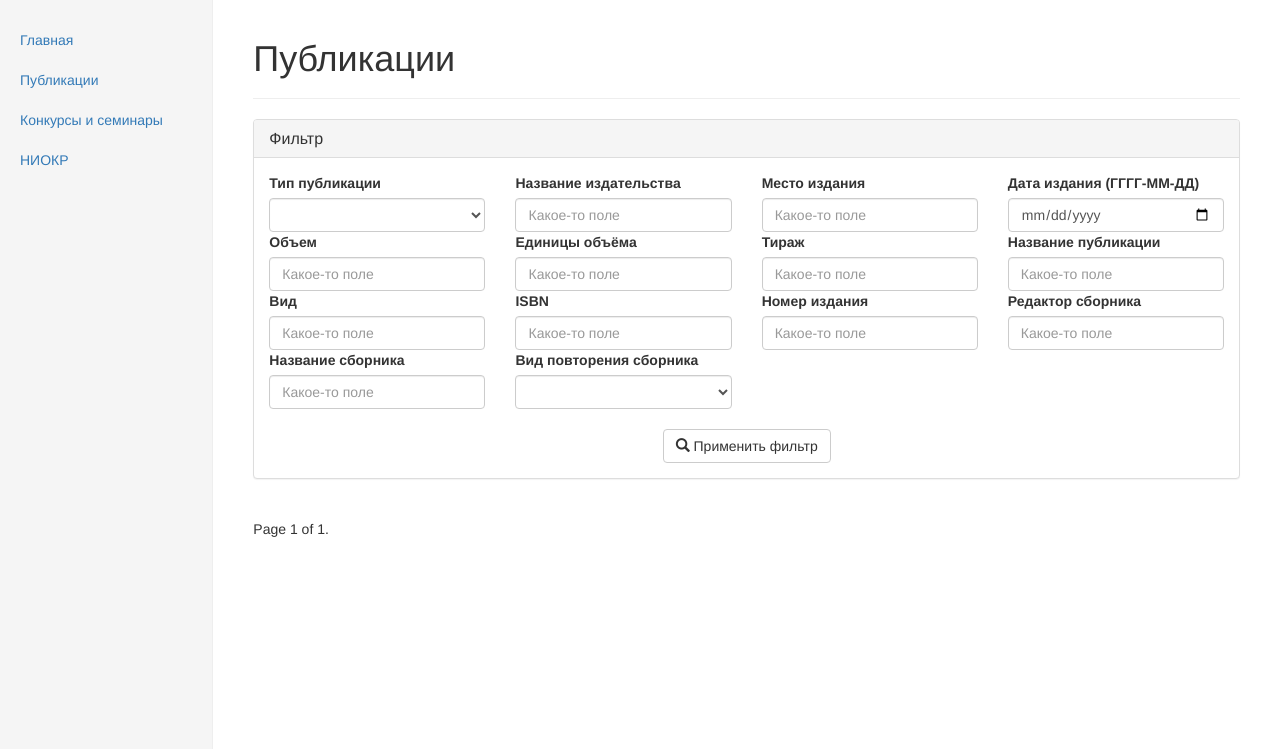
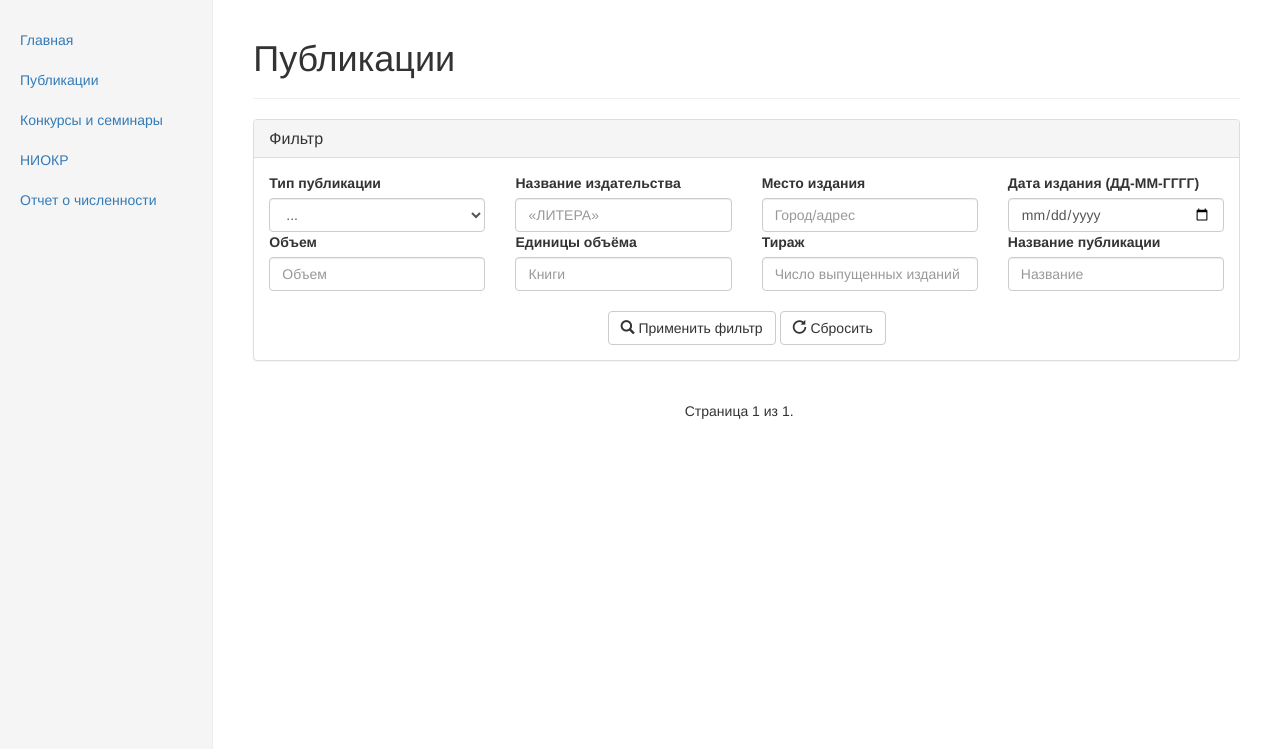
Before and after one commit to dartl/IS_ScientificWork, a Django app: page /scientificWork/publications in a window 1280 px wide. Shown: the part 51-800 px from the top of the page. Run offline with Django 3.2, Linux system fonts and the light colour scheme; data that the repository does not hold is empty; some libraries are stand-ins or nearby versions.

Commit message:
Добавлена страница численности и другие правки
Добавлена страница с численность аспирантов, докторантов, соискателей и
стажёров
Изменен внешний вид вывода элементов Публикаций, изменено отображение
варьированных полей в фильтре

```diff
--- a/rootSite/settings.py
+++ b/rootSite/settings.py
@@ -31,6 +31,7 @@ ALLOWED_HOSTS = []
 # although not all choices may be available on all operating systems.
 # In a Windows environment this must be set to your system time zone.
 TIME_ZONE = 'Europe/Moscow'
+
 
 # Language code for this installation. All choices can be found here:
 # http://www.i18nguy.com/unicode/language-identifiers.html
--- a/scientificWork/static/scientificWork/css/style.css
+++ b/scientificWork/static/scientificWork/css/style.css
@@ -59,6 +59,10 @@ body {
  * Main content
  */
 
+.display-none {
+  display: none;
+}
+
 .main {
   padding: 20px;
 }
@@ -81,6 +85,15 @@ body {
 		margin:30px 0 0 0;
 	}
 
+  .main .content {}
+
+  .main .content .element {
+    border-bottom:1px solid rgba(0,0,0,0.1);
+    padding: 20px;
+    margin: 0 0 20px 0;
+  }
+
+
 /*
  * Placeholder dashboard ideas
  */
--- a/scientificWork/templates/scientificWork/publications.html
+++ b/scientificWork/templates/scientificWork/publications.html
@@ -2,17 +2,18 @@
 {% block title %}Публикации{% endblock %}
 {% block pagename %}Публикации{% endblock %}
 {% block content %}
-<div class="panel panel-default">
+<div class="panel panel-default filter">
     <div class="panel-heading">
         <h3 class="panel-title">Фильтр</h3>
     </div>
     <div class="panel-body">
-        <form role="form" action="publications" method="get">
+        <form role="form" action="publications" method="POST">
+        {% csrf_token %}
             <div class="row">
                 <div class="col-md-3">
-                    <label for="exampleInputEmail1">Тип публикации</label>
+                    <label for="typePublication">Тип публикации</label>
                     <select id="disabledSelect" name="typePublication" class="form-control">
-                        <option value="" selected></option>
+                        <option value="" selected>...</option>
                         <option value="guidelines">Методическое указание</option>
                         <option value="book">Книга</option>
                         <option value="journal">Статья в журнале</option>
@@ -21,111 +22,65 @@
                     </select>
                 </div>
                 <div class="col-md-3">
-                    <label for="exampleInputEmail1">Название издательства</label>
-                    <input type="text" name="publishingHouseName" class="form-control" placeholder="Какое-то поле">
+                    <label for="publishingHouseName">Название издательства</label>
+                    <input type="text" name="publishingHouseName" class="form-control" placeholder="«ЛИТЕРА»">
                 </div>
                 <div class="col-md-3">
-                    <label for="exampleInputEmail1">Место издания</label>
-                    <input type="text" name="place" class="form-control" placeholder="Какое-то поле">
+                    <label for="place">Место издания</label>
+                    <input type="text" name="place" class="form-control" placeholder="Город/адрес">
                 </div>
                  <div class="col-md-3">
-                    <label for="exampleInputEmail1">Дата издания (ГГГГ-ММ-ДД)</label>
-                    <input type="date" name="date" class="form-control" placeholder="2016-11-26">
+                    <label for="date">Дата издания (ДД-ММ-ГГГГ)</label>
+                    <input type="date" name="date" class="form-control" placeholder="26-11-2016">
                 </div>
                 <div class="col-md-3">
-                    <label for="exampleInputEmail1">Объем</label>
-                    <input type="text" name="volume" class="form-control" placeholder="Какое-то поле">
+                    <label for="volume">Объем</label>
+                    <input type="number" name="volume" class="form-control" placeholder="Объем">
                 </div>
                  <div class="col-md-3">
-                    <label for="exampleInputEmail1">Единицы объёма</label>
-                    <input type="text" name="unitVolume" class="form-control" placeholder="Какое-то поле">
+                    <label for="unitVolume">Единицы объёма</label>
+                    <input type="text" name="unitVolume" class="form-control" placeholder="Книги">
                 </div>
                 <div class="col-md-3">
-                    <label for="exampleInputEmail1">Тираж</label>
-                    <input type="text" name="edition" class="form-control" placeholder="Какое-то поле">
+                    <label for="edition">Тираж</label>
+                    <input type="text" name="edition" class="form-control" placeholder="Число выпущенных изданий">
                 </div>
                 <div class="col-md-3">
-                    <label for="exampleInputEmail1">Название публикации</label>
-                    <input type="text" name="bookName" class="form-control" placeholder="Какое-то поле">
+                    <label for="bookName">Название публикации</label>
+                    <input type="text" name="bookName" class="form-control" placeholder="Название">
                 </div>
-                <div class="col-md-3">
-                    <label for="exampleInputEmail1">Вид</label>
-                    <input type="text" name="type" class="form-control" placeholder="Какое-то поле">
+                <div class="col-md-3 display-none">
+                    <label for="type">Вид</label>
+                    <input type="text" name="type" class="form-control" placeholder="Вид">
                 </div>
-                <div class="col-md-3">
-                    <label for="exampleInputEmail1">ISBN</label>
-                    <input type="text" name="isbn" class="form-control" placeholder="Какое-то поле">
+                <div class="col-md-3 display-none">
+                    <label for="isbn">ISBN</label>
+                    <input type="text" name="isbn" class="form-control" placeholder="Номер ISBN">
                 </div>
-                <div class="col-md-3">
-                    <label for="exampleInputEmail1">Номер издания</label>
-                    <input type="text" name="number" class="form-control" placeholder="Какое-то поле">
+                <div class="col-md-3 display-none">
+                    <label for="number">Номер издания</label>
+                    <input type="text" name="number" class="form-control" placeholder="Номер издания">
                 </div>
-                <div class="col-md-3">
-                    <label for="exampleInputEmail1">Редактор сборника</label>
-                    <input type="text" name="editor" class="form-control" placeholder="Какое-то поле">
+                <div class="col-md-3 display-none">
+                    <label for="editor">Редактор сборника</label>
+                    <input type="text" name="editor" class="form-control" placeholder="ФИО редактора">
                 </div>
-                <div class="col-md-3">
-                    <label for="exampleInputEmail1">Название сборника</label>
-                    <input type="text" name="nameSbornik" class="form-control" placeholder="Какое-то поле">
+                <div class="col-md-3 display-none">
+                    <label for="nameSbornik">Название сборника</label>
+                    <input type="text" name="nameSbornik" class="form-control" placeholder="Название сборника">
                 </div>
-                <div class="col-md-3">
-                    <label for="exampleInputEmail1">Вид повторения сборника</label>
+                <div class="col-md-3 display-none">
+                    <label for="reiteration">Вид повторения сборника</label>
                     <select id="disabledSelect" name="reiteration" class="form-control">
-                        <option value="" selected></option>
+                        <option value="" selected>...</option>
                         <option value="disposable">одноразовый</option>
                         <option value="repeating">повторяющийся</option>
                     </select>
                 </div>
-
-                <!--
-                <div class="col-md-3">
-                    <label for="exampleInputEmail1">Какое-то поле</label>
-                    <input type="email" class="form-control" placeholder="Какое-то поле">
-                </div>
-                <div class="col-md-3">
-                    <label for="exampleInputEmail1">Какое-то поле</label>
-                    <input type="email" class="form-control" placeholder="Какое-то поле">
-                </div>
-                <div class="col-md-3">
-                    <label for="exampleInputEmail1">Какое-то поле</label>
-                    <input type="email" class="form-control" placeholder="Какое-то поле">
-                </div>
-                <div class="col-md-3">
-                    <label for="exampleInputEmail1">Какое-то поле</label>
-                    <select id="disabledSelect" class="form-control">
-                        <option>Первый пункт</option>
-                        <option>Второй пункт</option>
-                        <option>Третий пункт</option>
-                    </select>
-                </div>
-                <div class="col-md-3">
-                    <label for="exampleInputEmail1">Какое-то поле</label>
-                    <select id="disabledSelect" class="form-control">
-                        <option>Первый пункт</option>
-                        <option>Второй пункт</option>
-                        <option>Третий пункт</option>
-                    </select>
-                </div>
-                <div class="col-md-3">
-                    <label for="exampleInputEmail1">Какое-то поле</label>
-                    <select id="disabledSelect" class="form-control">
-                        <option>Первый пункт</option>
-                        <option>Второй пункт</option>
-                        <option>Третий пункт</option>
-                    </select>
-                </div>
-                <div class="col-md-3">
-                    <label for="exampleInputEmail1">Какое-то поле</label>
-                    <select id="disabledSelect" class="form-control">
-                        <option>Первый пункт</option>
-                        <option>Второй пункт</option>
-                        <option>Третий пункт</option>
-                    </select>
-                </div>
-                -->
                 <br/>
                 <div class="col-md-12 text-center filter_button">
                     <button type="submit" id="btn_filter" class="btn btn-default"><span class="glyphicon glyphicon-search"></span> Применить фильтр</button>
+                    <button type="reset" class="btn btn-default"><span class="glyphicon glyphicon-repeat"></span> Сбросить</button>
                 </div>
                 <!--
                 <script>
@@ -140,31 +95,16 @@
 
     </div>
 </div>
-    <div class="pagination">
-    <span class="step-links">
-
-<!--?typePublication=guidelines&publishingHouseName=&place=&date=&volume=&unitVolume=&edition=&bookName=&type=&isbn=&number=
-&editor=&nameSbornik=&reiteration= -->
-        {% if notes.has_previous %}
-            <a href="?page={{ notes.previous_page_number }}&typePublication={{ tp }}&publishingHouseName={{ pH }}&place={{ pl }}&date={{ dt }}&volume={{ vl }}&unitVolume={{ uvl }}&edition={{ ed }}&bookName={{ nm }}&type={{ type }}&isbn={{ ISBN }}&number={{ number }}&editor={{ editor }}&nameSbornik={{ nameSbornik }}&reiteration={{ reiteration }}">previous</a>
-        {% endif %}
-
-        <span class="current">
-            Page {{ notes.number }} of {{ notes.paginator.num_pages }}.
-        </span>
-
-        {% if notes.has_next %}
-            <a href="?page={{ notes.next_page_number }}&typePublication={{ tp }}&publishingHouseName={{ pH }}&place={{ pl }}&date={{ dt }}&volume={{ vl }}&unitVolume={{ uvl }}&edition={{ ed }}&bookName={{ nm }}&type={{ type }}&isbn={{ ISBN }}&number={{ number }}&editor={{ editor }}&nameSbornik={{ nameSbornik }}&reiteration={{ reiteration }}">next</a>
-        {% endif %}
-    </span>
+<div class="row content">
+	{% for note in notes %}
+	    <div class="col-md-12 element">
+	    	<div class="col-md-3">
+		    	<strong>Автор</strong>
+		        <p>{{ note.user }}</p>
 	    	</div>
-    {% for note in notes %}
 
 	    	<div class="col-md-3">
-                    <label for="exampleInputEmail1">Автор</label>
-                    <p>{{ note.user }}</p>
-
-                    <label for="exampleInputEmail1">Тип публикации</label>
+		        <strong>Тип публикации</strong>
 		        {% if note.typePublication == "book" %}
 		            <p>Книга</p>
 		        {% elif note.typePublication == "collection" %}
@@ -175,55 +115,108 @@
 		            <p>Методическое указание</p>
 		        {% elif note.typePublication == "compilation" %}
 		            <p>Конспект лекции/сборник докладов</p>
+		        {% endif %}
+	        </div>
 
+	        <div class="col-md-3">
+		        <strong>Название издательства</strong>
+		        <p>{{ note.publishingHouseName }}</p>
+			</div>
+
+	        <div class="col-md-3">
+		        <strong>Место издания</strong>
+		        <p>{{ note.place }}</p>
+	        </div>
+
+	        <div class="col-md-3">
+		        <strong>Дата издания</strong>
+		        <p>{{ note.date|date:'d-m-Y' }}</p>
+	        </div>
+
+	        <div class="col-md-3">
+		        <strong>Объём</strong>
+		        <p>{{ note.volume }}</p>
+	        </div>
+
+	        <div class="col-md-3">
+		        <strong>Единицы объёма</strong>
+		        <p>{{ note.unitVolume }}</p>
+	        </div>
+
+	        <div class="col-md-3">
+		        <strong>Тираж</strong>
+		        <p>{{ note.edition }}</p>
+	        </div>
+
+
+	        <div class="col-md-3">
+		        <strong>Название</strong>
+		        <p>{{ note.bookName }}</p>
+	        </div>
+
+	        {% if note.typePublication == "guidelines" or note.typePublication == "book" or note.typePublication == compilation %}
+		        <div class="col-md-3">
+			        <strong>Вид</strong>
+			        <p>{{ note.type }}</p>
+		        </div>
 	        {% endif %}
 
+	        {% if note.typePublication == "guidelines" or note.typePublication == "book" %}
+		        <div class="col-md-3">
+			        <strong>ISBN</strong>
+			        <p>{{ note.isbn }}</p>
+		        </div>
+	        {% endif %}
 
-                    <label for="exampleInputEmail1">Название издательства</label>
-                    <p>{{ note.publishingHouseName }}</p>
+	        {% if note.typePublication == "journal" %}
+		        <div class="col-md-3">
+			        <strong>Номер издания</strong>
+			        <p>{{ note.number }}</p>
+		        </div>
+	        {% endif %}
 
-                    <label for="exampleInputEmail1">Место издания</label>
-                    <p>{{ note.place }}</p>
+	        {% if note.typePublication == "collection" %}
+		        <div class="col-md-3">
+			        <strong>Редактор сборника</strong>
+			        <p>{{ note.editor }}</p>
+		        </div>
 
-                    <label for="exampleInputEmail1">Дата издания</label>
-                    <p>{{ note.date }}</p>
+		        <div class="col-md-3">
+			        <strong>Название сборника</strong>
+			        <p>{{ note.nameSbornik }}</p>
+		        </div>
 
-                    <label for="exampleInputEmail1">Объём</label>
-                    <p>{{ note.volume }}</p>
-
-                    <label for="exampleInputEmail1">Единицы объёма</label>
-                    <p>{{ note.unitVolume }}</p>
-
-                    <label for="exampleInputEmail1">Тираж</label>
-                    <p>{{ note.edition }}</p>
-
-                    <label for="exampleInputEmail1">Название</label>
-                    <p>{{ note.bookName }}</p>
-
-                    <label for="exampleInputEmail1">Вид</label>
-                    <p>{{ note.type }}</p>
-
-                    <label for="exampleInputEmail1">ISBN</label>
-                    <p>{{ note.isbn }}</p>
-
-                    <label for="exampleInputEmail1">Номер издания</label>
-                    <p>{{ note.number }}</p>
-
-                    <label for="exampleInputEmail1">Редактор сборника</label>
-                    <p>{{ note.editor }}</p>
-
-                    <label for="exampleInputEmail1">Название сборника</label>
-                    <p>{{ note.nameSbornik }}</p>
-
-                    <label for="exampleInputEmail1">Вид повторения сборника</label>
+		        <div class="col-md-3">
+			        <strong>Вид повторения сборника</strong>
 			        {% if note.reiteration == "disposable" %}
 			             <p>Одноразовый</p>
 			        {% elif note.reiteration == "repeating" %}
 			            <p>Повторяющийся</p>
 			        {% endif %}
+		        </div>
+	        {% endif %}
+	    </div>
+	{% endfor %}
+	<div class="col-md-12 pagination text-center">
+	    <span class="step-links">
 
+	<!--?typePublication=guidelines&publishingHouseName=&place=&date=&volume=&unitVolume=&edition=&bookName=&type=&isbn=&number=
+	&editor=&nameSbornik=&reiteration= -->
+	        {% if notes.has_previous %}
+	            <a href="?page={{ notes.previous_page_number }}&typePublication={{ tp }}&publishingHouseName={{ pH }}&place={{ pl }}&date={{ dt }}&volume={{ vl }}&unitVolume={{ uvl }}&edition={{ ed }}&bookName={{ nm }}&type={{ type }}&isbn={{ ISBN }}&number={{ number }}&editor={{ editor }}&nameSbornik={{ nameSbornik }}&reiteration={{ reiteration }}">Предыдущая</a>
+	        {% endif %}
+
+	        <span class="current">
+	            Страница {{ notes.number }} из {{ notes.paginator.num_pages }}.
+	        </span>
+
+	        {% if notes.has_next %}
+	            <a href="?page={{ notes.next_page_number }}&typePublication={{ tp }}&publishingHouseName={{ pH }}&place={{ pl }}&date={{ dt }}&volume={{ vl }}&unitVolume={{ uvl }}&edition={{ ed }}&bookName={{ nm }}&type={{ type }}&isbn={{ ISBN }}&number={{ number }}&editor={{ editor }}&nameSbornik={{ nameSbornik }}&reiteration={{ reiteration }}">Следующая</a>
+	        {% endif %}
+	    </span>
+	</div>
 </div>
 
-    {% endfor %}
+
 
 {% endblock %}
--- a/scientificWork/templates/scientificWork/template_main.html
+++ b/scientificWork/templates/scientificWork/template_main.html
@@ -50,6 +50,7 @@
                 <li><a href="{% url 'publications' %}">Публикации</a></li>
                 <li><a href="{% url 'competitions' %}">Конкурсы и семинары</a></li>
                 <li><a href="{% url 'rads' %}">НИОКР</a></li>
+                <li><a href="{% url 'strength' %}">Отчет о численности</a></li>
               </ul>
             </div>
             <div class="col-sm-9 col-sm-offset-3 col-md-10 col-md-offset-2 main">
@@ -88,5 +89,6 @@
         <script src="https://ajax.googleapis.com/ajax/libs/jquery/1.11.0/jquery.min.js"></script>
         <!-- Include all compiled plugins (below), or include individual files as needed -->
         <script src="{% static 'scientificWork/js/bootstrap.min.js' %}"></script>
+        <script src="{% static 'scientificWork/js/scripts.js' %}"></script>
     </body>
 </html>
--- a/scientificWork/urls.py
+++ b/scientificWork/urls.py
@@ -8,6 +8,7 @@ urlpatterns = patterns('',
     url(r'^$', views.index, name='index'),
     url(r'^competitions$', views.competitions, name='competitions'),
     url(r'^publications$', views.publications, name='publications'),
+    url(r'^strength$', views.strength, name='strength'),
     url(r'^rads$', views.rads, name='rads'),
     url(r'^login/$', views.user_login, name='login'),
     url(r'^logout/$', views.user_logout, name='logout'),
--- a/scientificWork/views.py
+++ b/scientificWork/views.py
@@ -7,7 +7,7 @@ from django.http import HttpResponseRedirect, HttpResponse, HttpRequest
 from django.views.generic.edit import FormView
 from django.contrib.auth.forms import UserCreationForm
 from django.contrib.auth.decorators import login_required
-from scientificWork.models import Publication
+from scientificWork.models import Publication, UserProfile
 from django.core.paginator import Paginator, EmptyPage, PageNotAnInteger
 
 def index(request):
@@ -33,21 +33,21 @@ def publications(request):
     editor = ''
     nameSbornik = ''
     reiteration = ''
-    if request.GET:
-        pH = request.GET.get('publishingHouseName')
-        pl = request.GET.get('place')
-        tp = request.GET.get('typePublication')
-        dt = request.GET.get('date')
-        vl = request.GET.get('volume')
-        uvl = request.GET.get('unitVolume')
-        ed = request.GET.get('edition')
-        nm = request.GET.get('bookName')
-        type = request.GET.get('type')
-        ISBN = request.GET.get('isbn')
-        number = request.GET.get('number')
-        editor = request.GET.get('editor')
-        nameSbornik = request.GET.get('nameSbornik')
-        reiteration = request.GET.get('reiteration')
+    if request.POST:
+        pH = request.POST.get('publishingHouseName')
+        pl = request.POST.get('place')
+        tp = request.POST.get('typePublication')
+        dt = request.POST.get('date')
+        vl = request.POST.get('volume')
+        uvl = request.POST.get('unitVolume')
+        ed = request.POST.get('edition')
+        nm = request.POST.get('bookName')
+        type = request.POST.get('type')
+        ISBN = request.POST.get('isbn')
+        number = request.POST.get('number')
+        editor = request.POST.get('editor')
+        nameSbornik = request.POST.get('nameSbornik')
+        reiteration = request.POST.get('reiteration')
         if (pH != ''): s = s.filter(publishingHouseName=pH)
         if (pl != ''): s = s.filter(place=pl)
         if (tp != ''): s = s.filter(typePublication=tp)
@@ -62,10 +62,8 @@ def publications(request):
         if (editor != ''): s = s.filter(editor=editor)
         if (nameSbornik != ''): s = s.filter(nameSbornik=nameSbornik)
         if (reiteration != ''): s = s.filter(reiteration=reiteration)
-
-
     paginator = Paginator(s, 10)
-    page = request.GET.get('page')
+    page = request.POST.get('page')
 
     try:
         s = paginator.page(page)
@@ -97,34 +95,20 @@ def rads(request):
     return render(request,'scientificWork/rads.html')
 
 def user_login(request):
-
-
     if request.method == 'POST':
-
         username = request.POST.get('username')
         password = request.POST.get('password')
-
-
         user = authenticate(username=username, password=password)
-
-
         if user:
-
             if user.is_active:
-
                 login(request, user)
                 return HttpResponseRedirect('/scientificWork/')
             else:
-
                 return HttpResponse("Your  account is disabled.")
         else:
-
             print "Invalid login details: {0}, {1}".format(username, password)
             return HttpResponse("Invalid login details supplied.")
-
-
     else:
-
         return render(request, 'scientificWork/login.html', {})
 
 
@@ -133,48 +117,16 @@ def user_login(request):
 def user_logout(request):
     # Поскольку мы знаем, что только вошедшие в систему пользователи имеют доступ к этому представлению, можно осуществить выход из системы
     logout(request)
+    return HttpResponseRedirect('/scientificWork/')
 
-def rads(request):
-    return render(request,'scientificWork/rads.html')
-
-
-
-def user_login(request):
-
-
-    if request.method == 'POST':
-
-        username = request.POST.get('username')
-        password = request.POST.get('password')
-
-
-        user = authenticate(username=username, password=password)
-
-
-        if user:
-
-            if user.is_active:
-
-                login(request, user)
-                return HttpResponseRedirect('/scientificWork/')
-            else:
-
-                return HttpResponse("Your  account is disabled.")
-        else:
-
-            print "Invalid login details: {0}, {1}".format(username, password)
-            return HttpResponse("Invalid login details supplied.")
-
-
-    else:
-
-        return render(request, 'scientificWork/login.html', {})
-
-
-# Используйте декоратор login_required(), чтобы гарантировать, что только авторизированные пользователи смогут получить доступ к этому представлению.
-@login_required
-def user_logout(request):
-    # Поскольку мы знаем, что только вошедшие в систему пользователи имеют доступ к этому представлению, можно осуществить выход из системы
-    logout(request)
-    # Перенаправляем пользователя обратно на главную страницу.
-    return HttpResponseRedirect('/scientificWork/')
+def strength(request):
+    aspirant = UserProfile.objects.filter(academic_state='a').count();
+    doctorant = UserProfile.objects.filter(academic_state='d').count();
+    soiskatel = UserProfile.objects.filter(academic_state='s').count();
+    stajer = UserProfile.objects.filter(academic_state='st').count();
+    return render(request,'scientificWork/strength.html', {
+        'aspirant' : aspirant,
+        'doctorant' : doctorant,
+        'soiskatel' : soiskatel,
+        'stajer' : stajer
+        })
```
Also changed, not shown: scientificWork/models.py (+13 -1 lines), scientificWork/static/scientificWork/js/scripts.js (added, +50 -0 lines), scientificWork/templates/scientificWork/strength.html (added, +13 -0 lines). Lines whose indentation alone changed are shown as unchanged.
